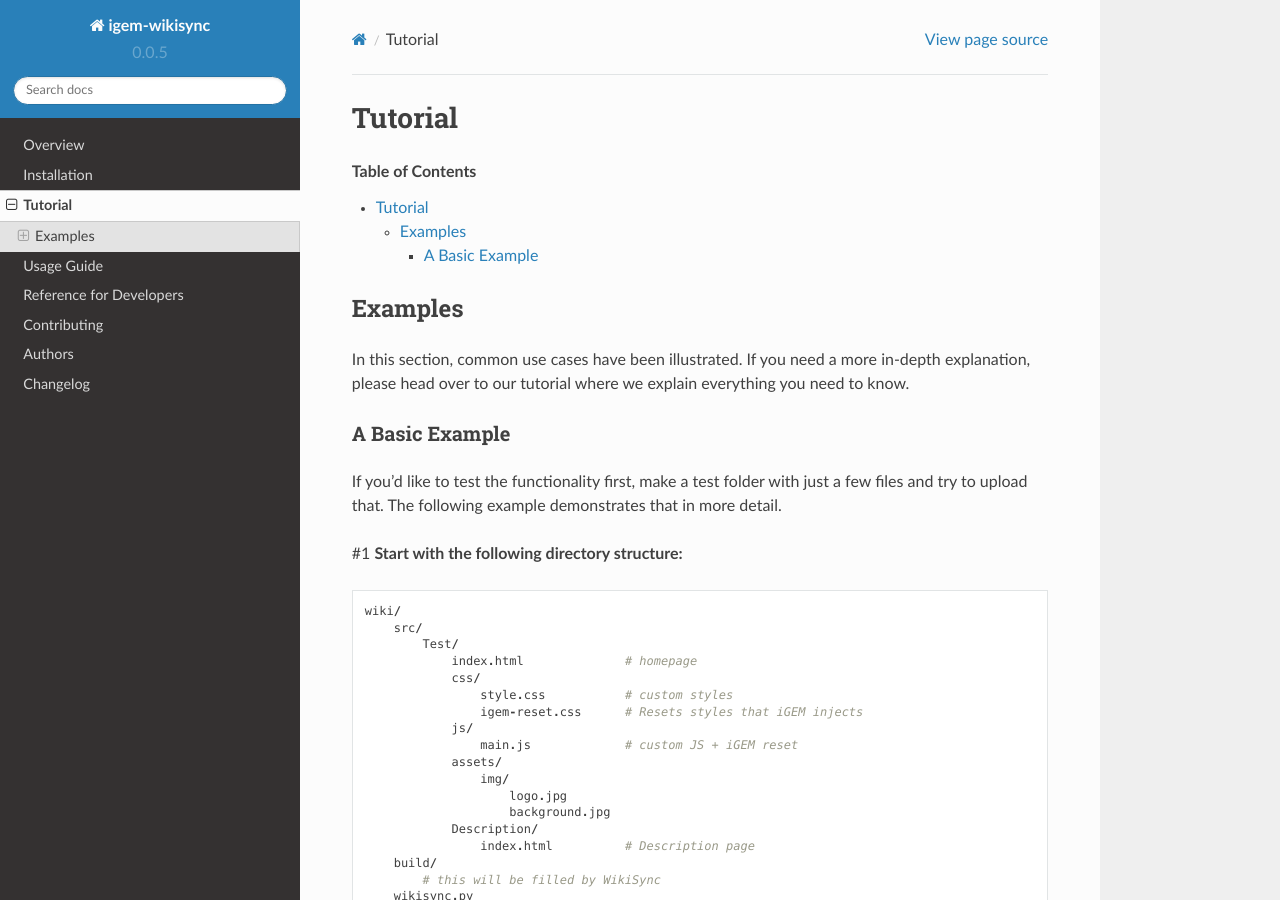
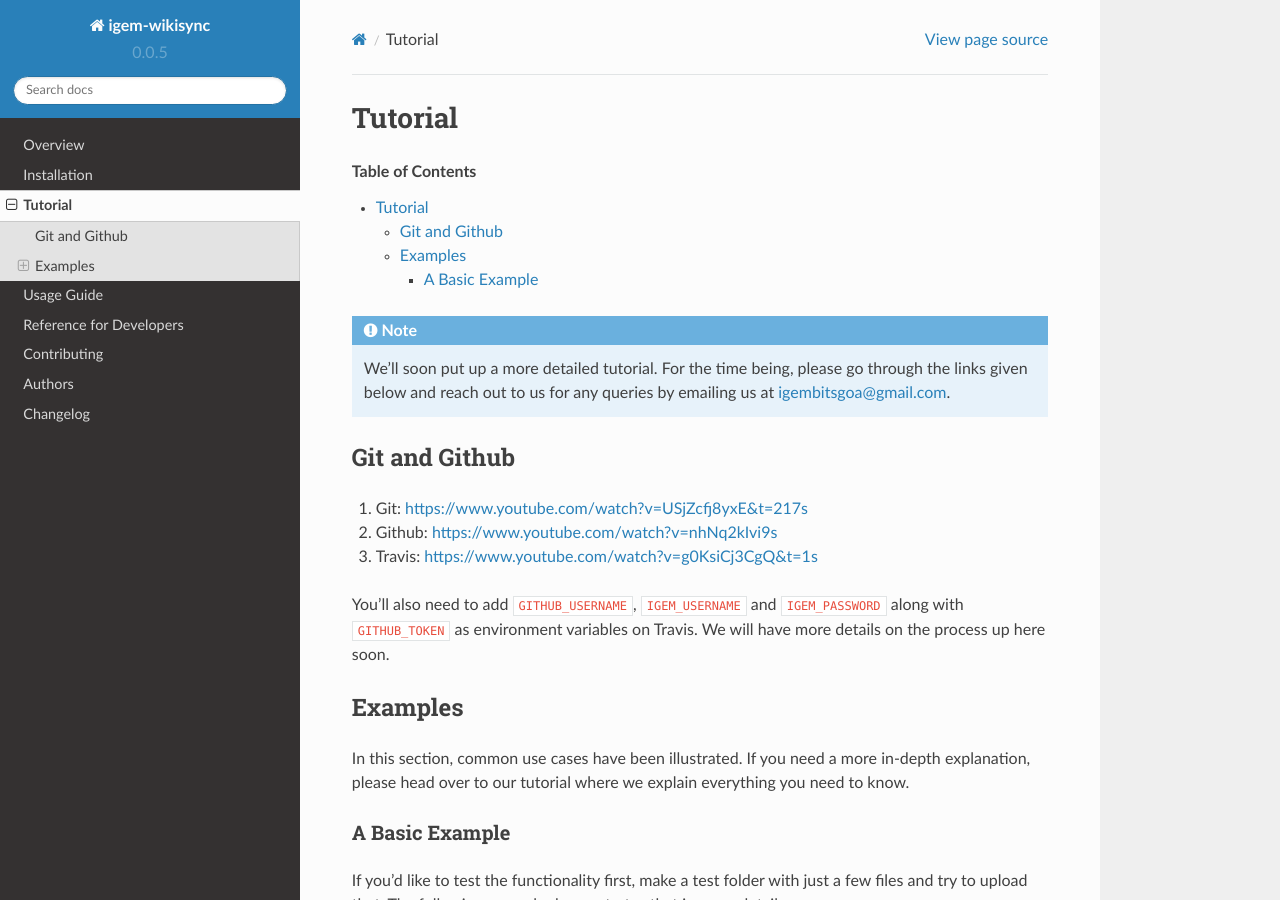
Before and after one commit to igembitsgoa/igem-wikisync, a Sphinx documentation site: the page built from docs/tutorial/index.rst, in a window 1280 px wide and 900 px high. Built offline with Sphinx 7.4.7 and the Read the Docs theme 2.0.0, drawn with Linux system fonts in a browser that asks for light colours.

Commit message:
Add some info on Tutorial page

```diff
--- a/docs/tutorial/index.rst
+++ b/docs/tutorial/index.rst
@@ -3,6 +3,22 @@ Tutorial
 ========
 
 .. contents:: Table of Contents
+
+.. note::
+
+    We'll soon put up a more detailed tutorial. For the time being, please go through the links given below and reach out to us for any queries by emailing us at igembitsgoa@gmail.com.
+
+
+Git and Github
+--------------
+
+1. Git: https://www.youtube.com/watch?v=USjZcfj8yxE&t=217s
+
+2. Github: https://www.youtube.com/watch?v=nhNq2kIvi9s
+
+3. Travis: https://www.youtube.com/watch?v=g0KsiCj3CgQ&t=1s
+
+You'll also need to add ``GITHUB_USERNAME``, ``IGEM_USERNAME`` and ``IGEM_PASSWORD`` along with ``GITHUB_TOKEN`` as environment variables on Travis. We will have more details on the process up here soon.
 
 Examples
 --------
--- a/docs/usage/index.rst
+++ b/docs/usage/index.rst
@@ -153,4 +153,6 @@ Since WikiSync can upload your entire wiki automatically, this job can now be fu
 
 Please find here `a Travis configuration <https://gist.github.com/ballaneypranav/7b5ad1024f9ad2edc721e59c917c915d>`_ file that you can directly include in your project
 
+You'll also need to add ``GITHUB_USERNAME``, ``IGEM_USERNAME`` and ``IGEM_PASSWORD`` along with ``GITHUB_TOKEN`` as environment variables on Travis. We will have more details on the process up here soon.
+
 .. TODO: Write more about this.
```
